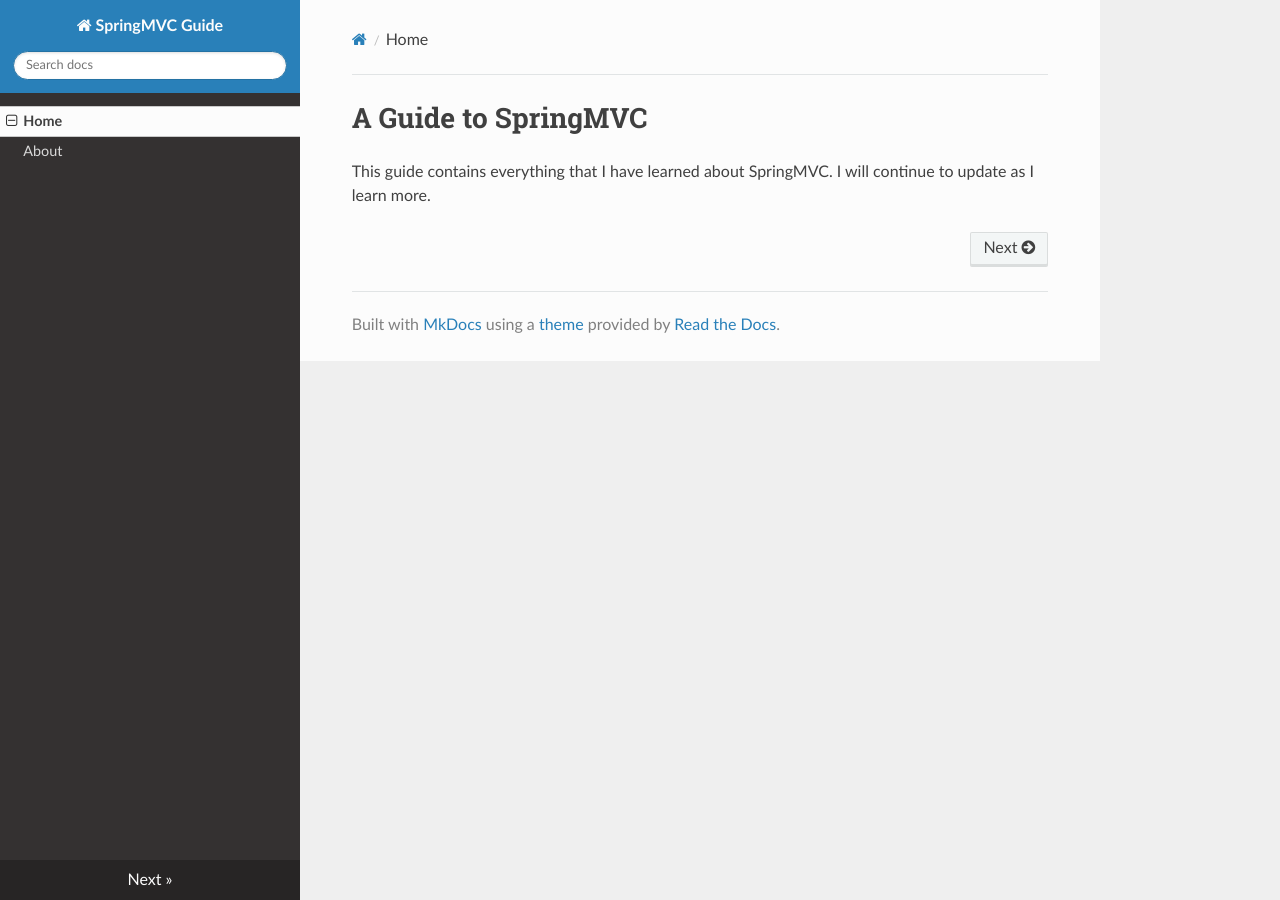
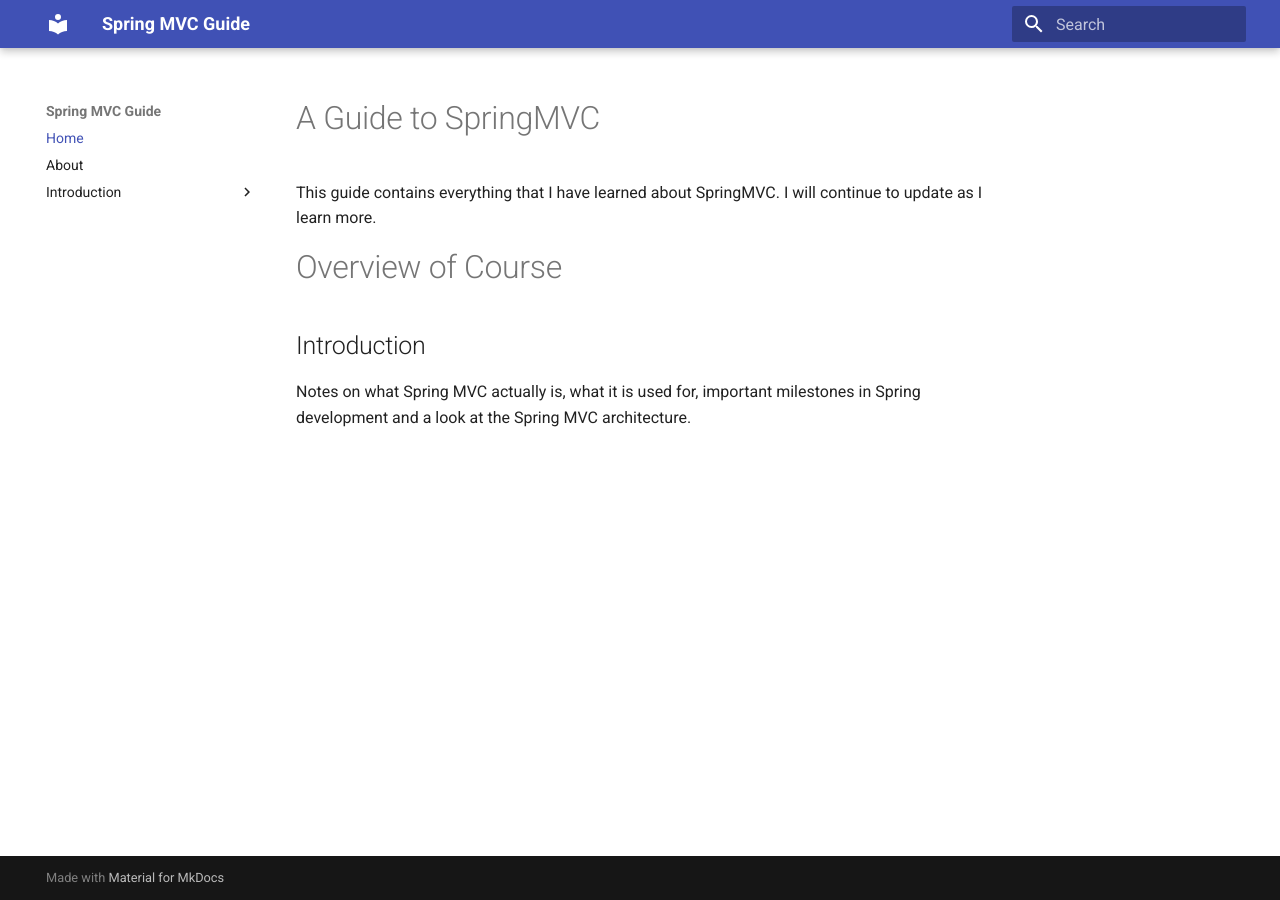
Before and after one commit to JamesHare/Spring-MVC-Guide, an MkDocs documentation site: the page built from docs/index.md, in a window 1280 px wide. Built offline with MkDocs 1.6.1 and Material for MkDocs 9.7.7, drawn with Linux system fonts in a browser that asks for light colours; nearby versions of some CDN libraries.

Commit message:
Added rough notes
Organized and rewrote notes.

```diff
--- a/docs/index.md
+++ b/docs/index.md
@@ -1,3 +1,10 @@
 # A Guide to SpringMVC
 
 This guide contains everything that I have learned about SpringMVC. I will continue to update as I learn more.
+
+
+# Overview of Course
+
+## Introduction
+
+Notes on what Spring MVC actually is, what it is used for, important milestones in Spring development and a look at the Spring MVC architecture.
--- a/mkdocs.yml
+++ b/mkdocs.yml
@@ -1,5 +1,10 @@
-site_name: SpringMVC Guide
+site_name: Spring MVC Guide
 nav:
     - Home: index.md
     - About: about.md
-theme: readthedocs
+    - 'Introduction':
+        - 'What is Spring MVC?': intro/what-is-spring-mvc.md
+        - 'Milestones in Spring': intro/milestones-in-spring.md
+        - 'Architecture': intro/architecture.md
+        - 'Vocabulary': intro/vocabulary.md
+theme: material
```
Also changed, not shown: docs/about.md (+9 -0 lines), docs/intro/architecture.md (added, +24 -0 lines), docs/intro/milestones-in-spring.md (added, +19 -0 lines), docs/intro/vocabulary.md (added, +31 -0 lines), docs/intro/what-is-spring-mvc.md (added, +19 -0 lines), custom_theme/img/favicon.ico (deleted), 1 other file.
